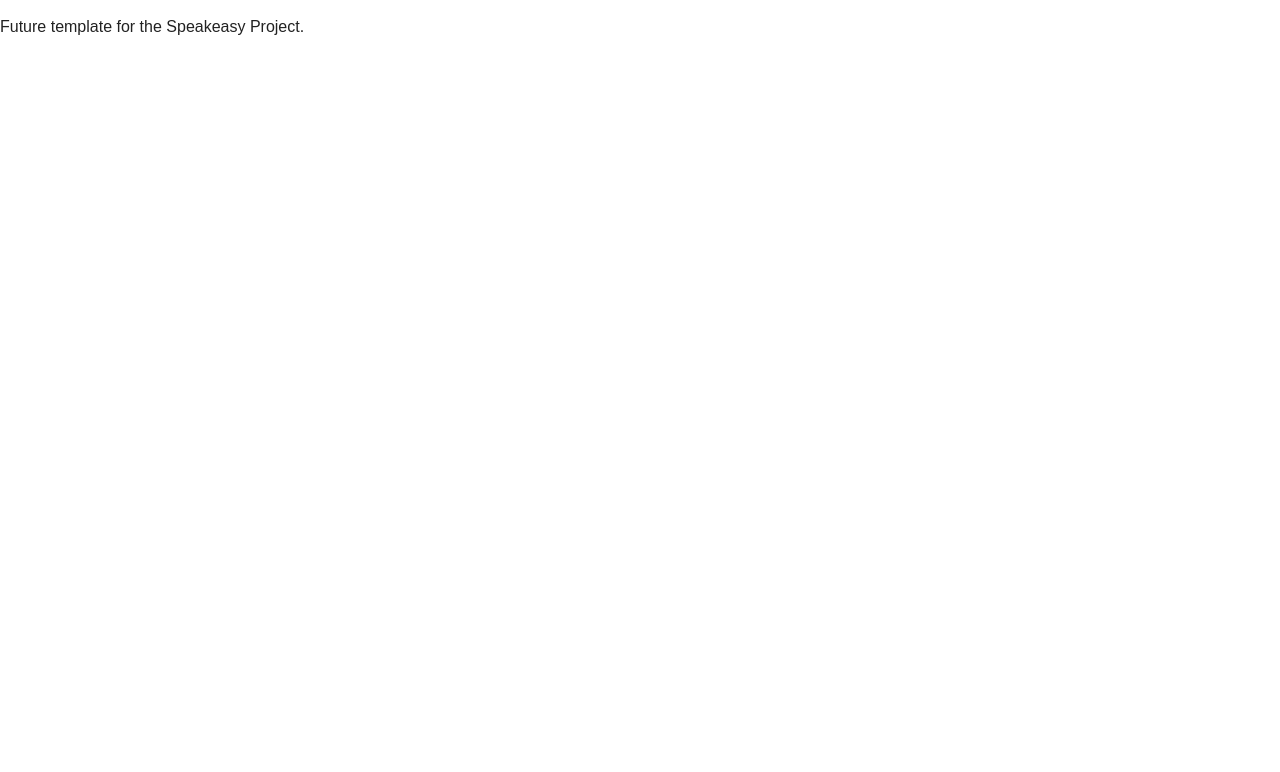
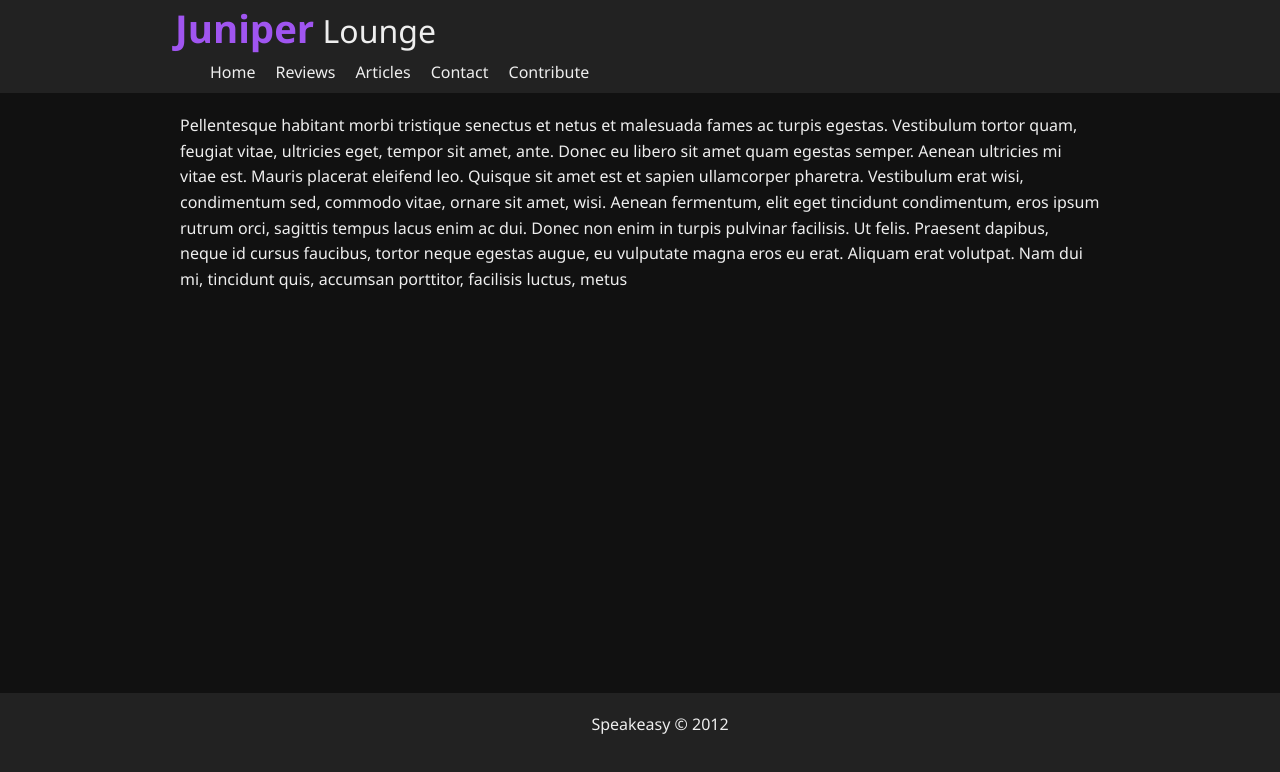
Before and after one commit to kellyje/speakeasy-frontend, a plain HTML site: page index.html in a window 1280 px wide. Drawn offline with nearby package versions, Linux system fonts and the light colour scheme.

Commit message:
Started working on site layout.

```diff
--- a/css/main.css
+++ b/css/main.css
@@ -92,21 +92,112 @@ textarea {
 /* ==========================================================================
    Author's custom styles
    ========================================================================== */
+html, body{
+    height: 100%;
+    width: 100%;
+    padding: 0;
+    font-family: "Segoe UI", "Segoe", "Verdana", sans-serif;
+    font-size: 100%;
+    background: #222;
+    color: #eee;
+}
 
+p{
+    padding: 0;
+    margin: 0;
+}
 
+a{
+    text-decoration: none;
+    color: #a055f0;
+}
 
+#nav a{
+    color: #eee;
+}
 
+#nav a:hover{
+    color: #a055f0;
+}
 
+#siteTitle{
+    float: left;
+    padding: 2px 0 0 15px;
+    font-size: 2em;
+    font-weight: lighter;
+}
 
+#siteTitle .primaryColor{
+    font-weight: bold;
+    font-size: 1.2em;
+}
 
+#container{
+    width: 100%;
+    margin: 0 auto;
+    background: #111;
+    overflow: hidden;
+}
 
+#headerWrapper{
+    width: 100%;
+    background: #222;
+}
 
+#header{
+    -webkit-box-sizing: border-box;
+    -moz-box-sizing: border-box;
+    box-sizing: border-box;
+    max-width: 960px;
+    overflow: hidden;
+    margin: 0 auto;
+}
 
+.primaryColor{
+    display: inline;
+    color: #a055f0;
+}
 
+#nav{
+    float:left;
+    clear: both;
+    padding: 5px 0 10px 0;
+    margin-left: 50px;
+    -webkit-box-sizing: border-box;
+    -moz-box-sizing: border-box;
+    box-sizing: border-box;
+}
 
+.navSection{
+    float: left;
+    margin-right: 20px;
+}
 
+.navSection a{
 
+}
 
+#content{
+    margin: 0 auto;
+    max-width: 960px;
+    min-height: 600px;
+    background: #111;
+    line-height: 1.6em;
+    padding: 20px;
+
+    -webkit-box-sizing: border-box;
+    -moz-box-sizing: border-box;
+    box-sizing: border-box;
+}
+
+#footer{
+    width: 100%;
+    float: left;
+    clear: both;
+    background: #222;
+    text-align: center;
+    padding: 20px;
+}
 
 
 /* ==========================================================================
--- a/index.html
+++ b/index.html
@@ -6,12 +6,10 @@
     <head>
         <meta charset="utf-8">
         <meta http-equiv="X-UA-Compatible" content="IE=edge,chrome=1">
-        <title></title>
+        <title>Juniper Lounge</title>
         <meta name="description" content="">
         <meta name="viewport" content="width=device-width">
-
         <!-- Place favicon.ico and apple-touch-icon.png in the root directory -->
-
         <link rel="stylesheet" href="css/normalize.css">
         <link rel="stylesheet" href="css/main.css">
         <script src="js/vendor/modernizr-2.6.1.min.js"></script>
@@ -21,20 +19,48 @@
             <p class="chromeframe">You are using an outdated browser. <a href="http://browsehappy.com/">Upgrade your browser today</a> or <a href="http://www.google.com/chromeframe/?redirect=true">install Google Chrome Frame</a> to better experience this site.</p>
         <![endif]-->
 
-        <!-- Add your site or application content here -->
-        <p>Future template for the Speakeasy Project.</p>
 
-        <script src="//ajax.googleapis.com/ajax/libs/jquery/1.8.0/jquery.min.js"></script>
+        <div id="container">
+            <div id="headerWrapper">
+            <div id="header">
+                <div id="siteTitle"><div class="primaryColor">Juniper</div> Lounge</div>
+                <div id="nav">
+                    <div class="navSection">
+                        <a href="#">Home</a>
+                    </div>
+                    <div class="navSection">
+                        <a href="#">Reviews</a>
+                    </div>
+                    <div class="navSection">
+                        <a href="#">Articles</a>
+                    </div>
+                    <div class="navSection">
+                        <a href="#">Contact</a>
+                    </div>
+                    <div class="navSection">
+                        <a href="#">Contribute</a>
+                    </div>
+                </div>
+            </div>
+            </div>
+            <div id="content">
+                <p>Pellentesque habitant morbi tristique senectus et netus et malesuada fames ac turpis egestas. Vestibulum tortor quam, feugiat vitae, ultricies eget, tempor sit amet, ante. Donec eu libero sit amet quam egestas semper. Aenean ultricies mi vitae est. Mauris placerat eleifend leo. Quisque sit amet est et sapien ullamcorper pharetra. Vestibulum erat wisi, condimentum sed, commodo vitae, ornare sit amet, wisi. Aenean fermentum, elit eget tincidunt condimentum, eros ipsum rutrum orci, sagittis tempus lacus enim ac dui. Donec non enim in turpis pulvinar facilisis. Ut felis. Praesent dapibus, neque id cursus faucibus, tortor neque egestas augue, eu vulputate magna eros eu erat. Aliquam erat volutpat. Nam dui mi, tincidunt quis, accumsan porttitor, facilisis luctus, metus</p>
+            </div>
+            <div id="footer">
+                Speakeasy &copy; 2012
+            </div>
+        </div>
+
+        <script src="http://ajax.googleapis.com/ajax/libs/jquery/1.8.0/jquery.min.js"></script>
         <script>window.jQuery || document.write('<script src="js/vendor/jquery-1.8.0.min.js"><\/script>')</script>
-        <script src="js/plugins.js"></script>
-        <script src="js/main.js"></script>
-
+        <!--script src="js/plugins.js"></script>
+        <script src="js/main.js"></script-->
         <!-- Google Analytics: change UA-XXXXX-X to be your site's ID. -->
         <script>
-            var _gaq=[['_setAccount','UA-XXXXX-X'],['_trackPageview']];
+            /*var _gaq=[['_setAccount','UA-XXXXX-X'],['_trackPageview']];
             (function(d,t){var g=d.createElement(t),s=d.getElementsByTagName(t)[0];
             g.src=('https:'==location.protocol?'//ssl':'//www')+'.google-analytics.com/ga.js';
-            s.parentNode.insertBefore(g,s)}(document,'script'));
+            s.parentNode.insertBefore(g,s)}(document,'script'));*/
         </script>
     </body>
 </html>
```
Also changed, not shown: 1 other file.
